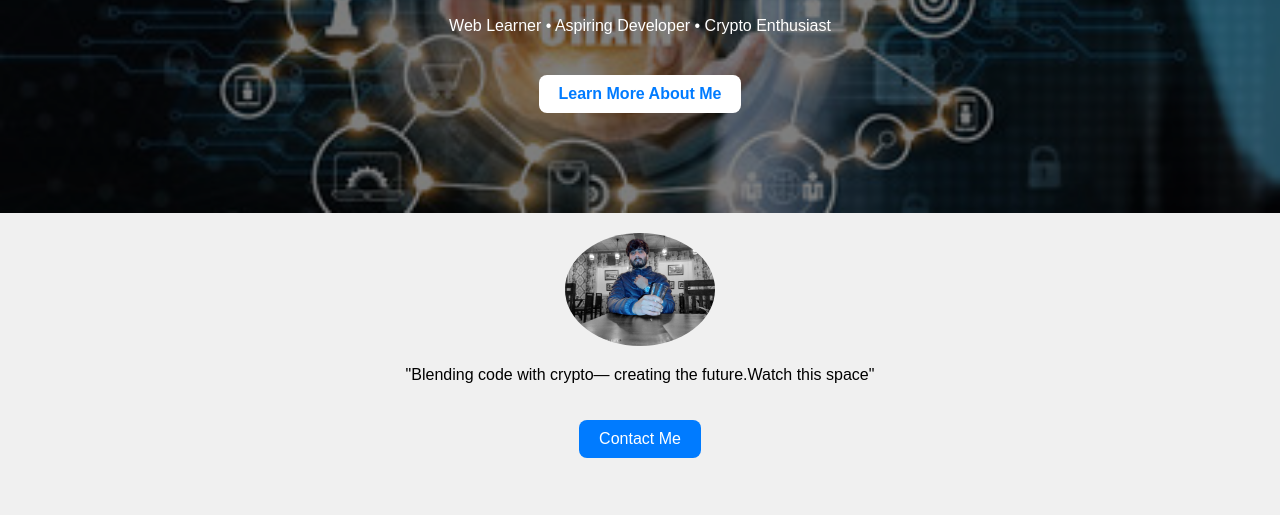
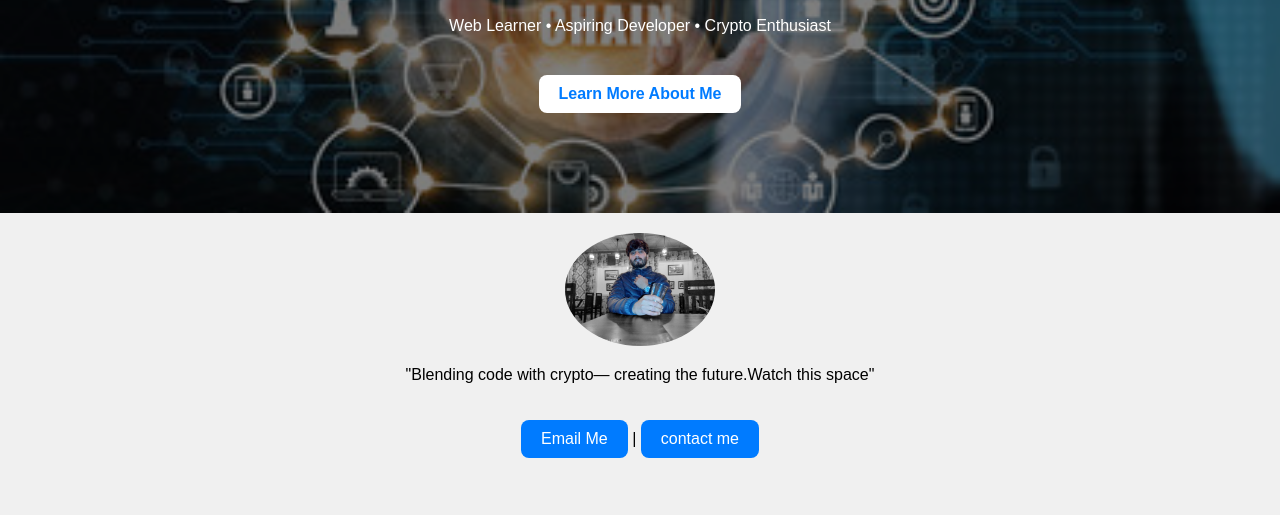
Before and after one commit to ehmad44/personal-website, a plain HTML site: page index.html in a window 1280 px wide. Shown: the part 220-735 px from the top of the page. Drawn offline with Linux system fonts and the light colour scheme.

Commit message:
updated homepage text

```diff
--- a/index.html
+++ b/index.html
@@ -21,7 +21,8 @@ Web Learner • Aspiring Developer • Crypto Enthusiast</p>
   <header>
     <img src="Your Profile.jpg" alt="Your Photo">
     <p>"Blending code with crypto— creating the future.Watch this space"</p>
-    <a href="email address :ehmadmanzoor44gmail.com whatsapp :+916005822652">Contact Me</a>
+    <a href="mailto:ehmadmanzoor44@gmail.com">Email Me</a> |
+<a href="https://wa.me/916005822652" target="_blank">contact me</a>
   </header>
 
   <main>
```
